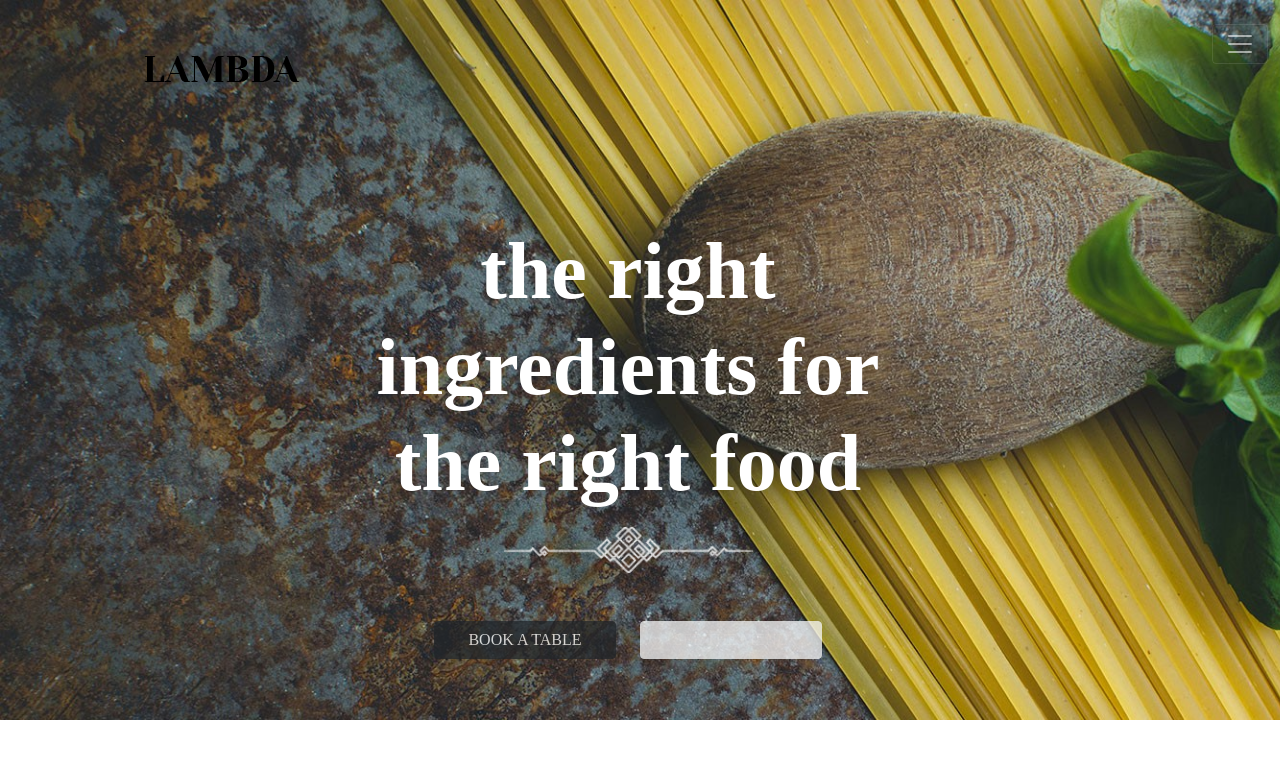
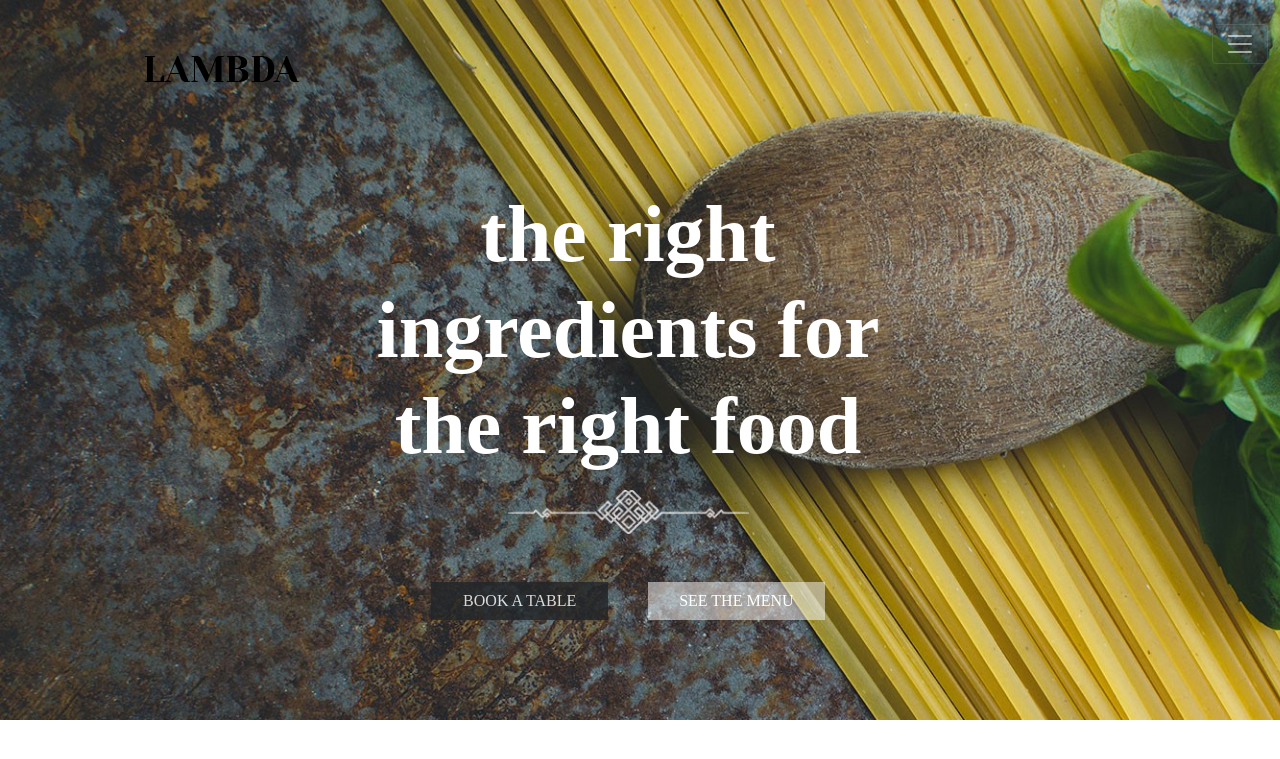
Before and after one commit to Realise-Formation-Digital/22.04-Project-Restaurant, a PHP site: page / in a window 1280 px wide. Shown: the top 759 px of the page. Run offline with PHP 8.4, Linux system fonts and the light colour scheme.

Commit message:
section fini

```diff
--- a/index.html
+++ b/index.html
@@ -10,7 +10,7 @@
     <!--Bootstrap/CSS-->
     <link href="https://cdn.jsdelivr.net/npm/bootstrap@5.1.3/dist/css/bootstrap.min.css" rel="stylesheet" integrity="sha384-1BmE4kWBq78iYhFldvKuhfTAU6auU8tT94WrHftjDbrCEXSU1oBoqyl2QvZ6jIW3" crossorigin="anonymous">
 </head>
-<body>
+<body id="body">
 
     <section id="background">
 
@@ -63,23 +63,27 @@
 
         </nav>
 
-        <section id="text" class="container">
+        <section id="sec2" class="container">
 
-            <div class="row d-flex justify-content-center">
+            <div class="card bg-transparent">
 
-                <h1 id="h1" class="text-white text-center display-1 col-7 mb-3">the right ingredients for the right food</h1>
+                <div class="card-body row d-flex justify-content-center">
 
-                <div class="row d-flex justify-content-center">
+                    <h1 id="h1" class="text-white text-center card-title mb-3 col-7">the right ingredients for the right food</h1>
 
-                    <img class="w-25 col-8 mb-5" src="img/separations.png" alt="">
+                    <div class="row d-flex justify-content-center">
 
-                </div>
+                        <img class="w-25 mb-5 col-3" src="img/separations.png" alt="">
 
-                <div class="row d-flex justify-content-center">
+                    </div>
 
-                    <button class="btn btn-dark col-2 me-4 opacity-75">BOOK A TABLE</button>
+                    <div class="row d-flex justify-content-center">
 
-                    <button class="btn btn-light opacity-75 col-2 text-white">SEE THE MENU</button>
+                        <button id="button1" class=" btn btn-dark card-link me-4 col-4 col-md-2 rounded-0">BOOK A TABLE</button>
+
+                        <button id="button2" class="btn btn-light card-link col-4 col-md-2 rounded-0 text-white">SEE THE MENU</button>
+
+                    </div>
 
                 </div>
 
--- a/main.css
+++ b/main.css
@@ -13,7 +13,7 @@
 
 #navbarul a {
     margin: 0 1em 0 1em;
-    padding-top: 2.5em;
+    padding-top: 2em;
     font-weight: bold;
     font-size: 24px;
 }
@@ -36,11 +36,41 @@
     padding-right: 1.2em;
 }
 
+#sec2 {
+    height: 77vh !important;
+    display: flex;
+    align-items: center;
+}
+
+.card {
+    border: none !important;
+}
 
 #h1 {
+    font-family: 'Times New Roman', Times, serif;
+    font-size: 80px;
     font-weight: bold;
 }
 
-#text {
-    padding-top: 10%;
+#button1 {
+    opacity: 0.8;
 }
+
+#button2 {
+    background-color: rgba(255, 255, 255, 0.5);
+    border: none !important;
+}
+
+
+
+@media only screen and (max-width: 768px) {
+    #h1 {
+        font-size: 60px;
+    }
+  }
+
+  @media only screen and (max-width: 390px) {
+    #h1 {
+        font-size: 45px;
+    }
+  }
```
